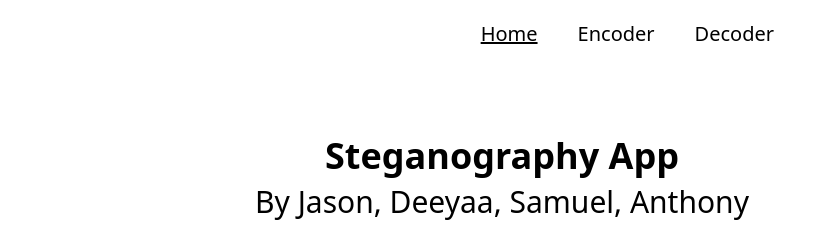
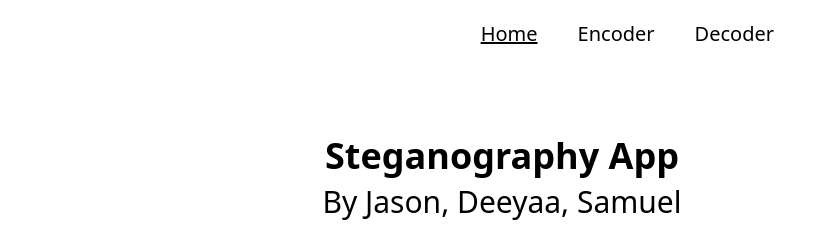
Before and after one commit to Jason-Hlavac/Steganograpy-App, a plain HTML site: page index.html in a window 1280 px wide. Shown: the top 225 px of the page, 446-1280 px from the left. Drawn offline with nearby package versions, Linux system fonts and the light colour scheme.

Commit message:
Update index.html

```diff
--- a/index.html
+++ b/index.html
@@ -29,7 +29,7 @@
             </div>
             <div class="grid justify-items-center grid-col-8 md:col-span-8 lg:col-span-4">
                 <h1 class="col-span-8 text-4xl mb-2 text-center lg:text-left sm:text-4xl font-bold">Steganography App</h1>
-                <h2 class="col-span-8 mb-15 md:mb-2 text-center lg:text-left sm:text-3xl font-medium">By Jason, Deeyaa, Samuel, Anthony</h3>
+                <h2 class="col-span-8 mb-15 md:mb-2 text-center lg:text-left sm:text-3xl font-medium">By Jason, Deeyaa, Samuel</h3>
                 <p class="col-span-8 text-lg">
                     This app was created for Professor Das' CS-322 Web Programming Course.
                     The app uses LSB or least significant bit steganography to obfuscate data using images as a medium.
```
